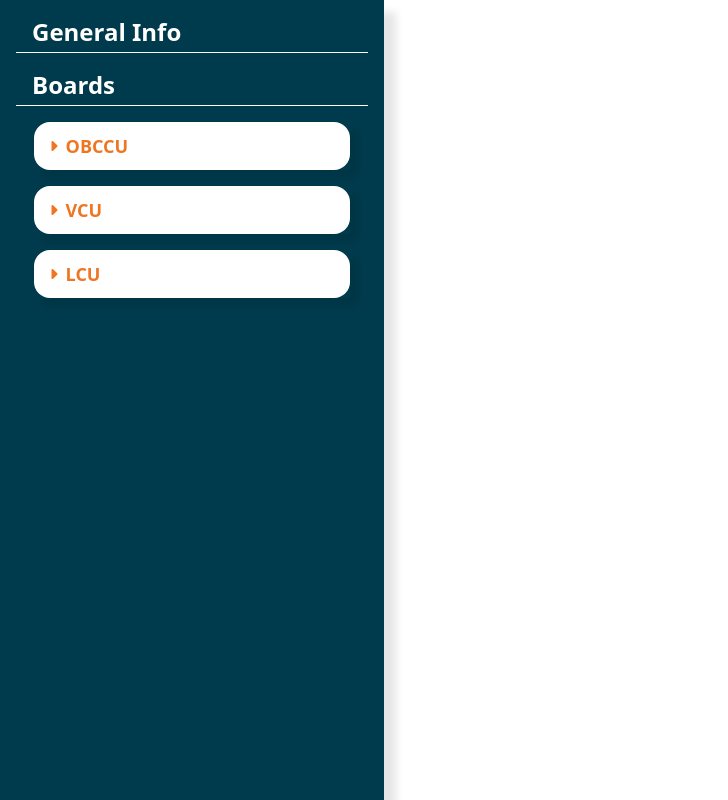
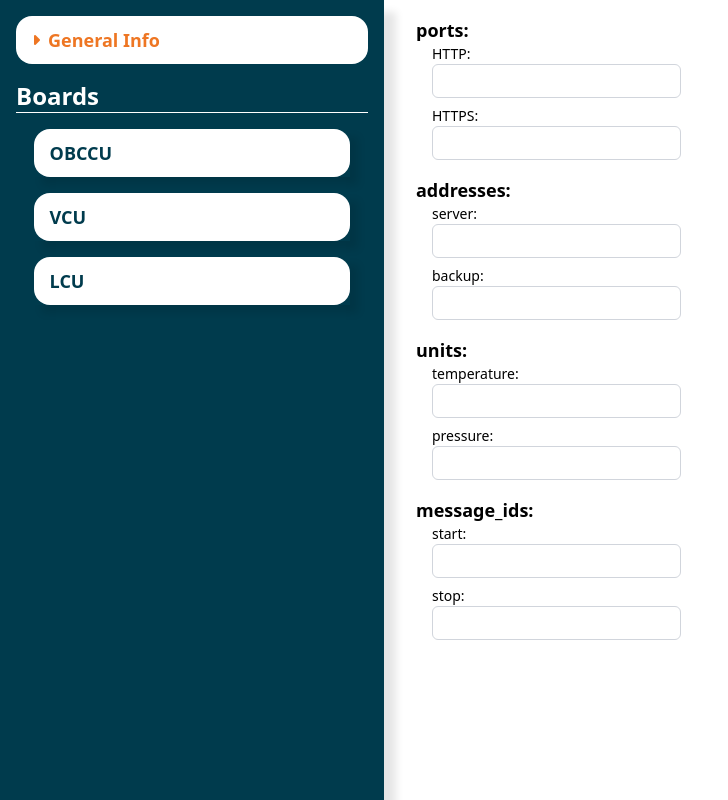
Before and after one commit to HyperloopUPV-H8/adj-valet, a React (Vite) app in the folder adj-valet-front/: page / in a window 1280 px wide. Shown: the whole page, without its empty margins (0-728 px from the left). Built offline with nearby package versions, Linux system fonts and the light colour scheme.

Commit message:
v1 de renderInputs

```diff
--- a/adj-valet-front/src/App.tsx
+++ b/adj-valet-front/src/App.tsx
@@ -1,4 +1,4 @@
-import { useEffect, useState } from 'react';
+import { JSX, useEffect, useState } from 'react';
 import ADJContext from './context/ADJContext';
 import { Content } from './layout/Content';
 import { Sidebar } from './layout/Sidebar';
@@ -6,31 +6,124 @@ import { ADJ_INFO_MOCK } from './api/mock';
 import { LoadingSpinner } from './components/LoadingSpinner';
 import { ADJ } from './types/ADJ';
 
+export type JsonPrimitive = string | number | boolean | null;
+export type JsonObject = { [key: string]: JsonValue };
+export type JsonArray = JsonValue[];
+
+export type JsonValue = JsonPrimitive | JsonObject | JsonArray;
+export type JsonData = JsonObject;
+
 function App() {
-
     const [ADJInfo, setADJInfo] = useState<ADJ>();
     const [isLoading, setIsLoading] = useState(true);
+    const [updatedData, setUpdatedData] = useState<JsonData>(ADJInfo || {});
+
+    const [selectedSection, setSelectedSection] =
+        useState<string>('general_info');
+
+    const handleChange = (path: string[], value: JsonValue) => {
+        setUpdatedData((prevData) => {
+            // Realizamos una copia profunda de los datos
+            const updated = JSON.parse(JSON.stringify(prevData)); // Copia profunda de los datos
+            let temp: any = updated;
+
+            // Navegar por la ruta y actualizar el valor
+            path.slice(0, -1).forEach((key) => {
+                temp = temp[key];
+            });
+
+            // Actualizamos el último valor en la ruta
+            temp[path[path.length - 1]] = value;
+
+            return updated;
+        });
+    };
+
+    const renderInputs = (
+        obj: JsonObject,
+        path: string[] = [],
+    ): JSX.Element[] => {
+        return Object.keys(obj).map((key) => {
+            const newPath = [...path, key];
+            const value = obj[key];
+
+            // Si es un objeto, renderiza recursivamente
+            if (typeof value === 'object' && value !== null) {
+                return (
+                    <div key={key} className="mb-4">
+                        <strong className="block text-lg font-semibold">
+                            {key}:
+                        </strong>
+                        <div className="ml-4">
+                            {renderInputs(value as JsonObject, newPath)}
+                        </div>
+                    </div>
+                );
+            } else {
+                // Si es un valor primitivo (string, number, etc.), renderiza el input
+                return (
+                    <div key={key} className="mb-2">
+                        <label className="block text-sm font-medium">
+                            {key}:
+                        </label>
+                        <input
+                            type={typeof value === 'number' ? 'number' : 'text'}
+                            value={getValueFromPath(updatedData, newPath)}
+                            onChange={(e) =>
+                                handleChange(
+                                    newPath,
+                                    typeof value === 'number'
+                                        ? Number(e.target.value)
+                                        : e.target.value,
+                                )
+                            }
+                            className="w-full rounded-md border border-gray-300 px-2 py-1"
+                        />
+                    </div>
+                );
+            }
+        });
+    };
+
+    const getValueFromPath = (obj: JsonObject, path: string[]): JsonValue => {
+        return path.reduce((acc, key) => (acc ? acc[key] : undefined), obj);
+    };
+
+    const selectedData =
+        selectedSection === 'general_info'
+            ? ADJInfo?.general_info
+            : ADJInfo?.boards.find((board) => board[selectedSection])?.[
+                  selectedSection
+              ];
 
     useEffect(() => {
         setTimeout(() => {
             setADJInfo(ADJ_INFO_MOCK);
             setIsLoading(false);
-        }, 1000)
+        }, 1000);
     }, []);
 
     return (
-        <div className="h-full flex">
-            { isLoading ?
-                <div className="flex items-center justify-center w-full h-full">
+        <div className="flex h-full">
+            {isLoading ? (
+                <div className="flex h-full w-full items-center justify-center">
                     <LoadingSpinner />
                 </div>
-                :
+            ) : (
                 <ADJContext.Provider value={ADJInfo}>
-                    <Sidebar></Sidebar>
+                    <Sidebar
+                        selectedSection={selectedSection}
+                        onSelectedSection={(section: string) =>
+                            setSelectedSection(section)
+                        }
+                    ></Sidebar>
 
-                    <Content></Content>
+                    <Content
+                        selectedData={selectedData}
+                        renderInputs={renderInputs}
+                    ></Content>
                 </ADJContext.Provider>
-            }
+            )}
         </div>
     );
 }
--- a/adj-valet-front/src/api/mock.ts
+++ b/adj-valet-front/src/api/mock.ts
@@ -19,7 +19,7 @@ export const ADJ_INFO_MOCK: ADJ = {
                 board_ip: "192.168.1.1",
                 measurements: [
                     {
-                        measurement_id: {
+                        "25": {
                             name: "Temperature Sensor",
                             type: "Analog",
                             podUnits: "C",
@@ -32,7 +32,7 @@ export const ADJ_INFO_MOCK: ADJ = {
                 ],
                 packets: [
                     {
-                        packet_id: {
+                        "05": {
                             type: "Data",
                             name: "Sensor Data",
                             variables: [{ "temperature": "25" }, { "humidity": "60" }]
@@ -47,7 +47,7 @@ export const ADJ_INFO_MOCK: ADJ = {
                 board_ip: "192.168.1.2",
                 measurements: [
                     {
-                        measurement_id: {
+                        "105": {
                             name: "Pressure Sensor",
                             type: "Digital",
                             podUnits: "Pa",
@@ -60,7 +60,7 @@ export const ADJ_INFO_MOCK: ADJ = {
                 ],
                 packets: [
                     {
-                        packet_id: {
+                        "302": {
                             type: "Data",
                             name: "Sensor Data",
                             variables: [{ "pressure": "500" }, { "altitude": "100" }]
@@ -75,7 +75,7 @@ export const ADJ_INFO_MOCK: ADJ = {
                 board_ip: "192.168.1.3",
                 measurements: [
                     {
-                        measurement_id: {
+                        "100": {
                             name: "Humidity Sensor",
                             type: "Analog",
                             podUnits: "%",
@@ -88,7 +88,7 @@ export const ADJ_INFO_MOCK: ADJ = {
                 ],
                 packets: [
                     {
-                        packet_id: {
+                        "200": {
                             type: "Data",
                             name: "Sensor Data",
                             variables: [{ "humidity": "45" }, { "temperature": "22" }]
--- a/adj-valet-front/src/layout/Content.tsx
+++ b/adj-valet-front/src/layout/Content.tsx
@@ -1,6 +1,17 @@
-export const Content = () => {
+import { JSX } from "react";
+import { Board } from "../types/Board";
+import { GeneralInfo } from "../types/GeneralInfo"
+import { JsonObject } from "../App";
 
+interface Props {
+    selectedData: GeneralInfo | Board | undefined;
+    renderInputs: (obj: JsonObject, path?: string[]) => JSX.Element[]
+}
+
+export const Content = ({ selectedData, renderInputs}: Props) => {
     return (
-        <></>
+        <div className="px-8 py-4">
+            {selectedData ? renderInputs(selectedData as JsonObject) : <p>No hay datos disponibles</p>}
+        </div>
     )
 }
--- a/adj-valet-front/src/layout/Sidebar.tsx
+++ b/adj-valet-front/src/layout/Sidebar.tsx
@@ -2,18 +2,23 @@ import { useContext } from 'react';
 import { Button } from '../components/Button';
 import ADJContext from '../context/ADJContext';
 
-export const Sidebar = () => {
+interface Props {
+    selectedSection: string;
+    onSelectedSection: (section: string) => void;
+}
+
+export const Sidebar = ({ selectedSection, onSelectedSection }: Props) => {
     const { boards } = useContext(ADJContext) || {};
 
     return (
-        <section className="bg-hupv-blue shadow-large h-full w-sm p-4">
-            <h2 className="mb-1 ml-4 text-2xl font-bold text-white">
-                General Info
+        <section className="bg-hupv-blue shadow-large flex h-full w-sm flex-col gap-4 p-4">
+            <Button title="General Info" isSelected={selectedSection == 'general_info'} onClick={() => onSelectedSection('general_info')}/>
+
+            <div>
+                <h2 className="mb-1 text-2xl font-bold text-white">
+                    Boards
+                    <hr className="mb-4 text-white" />
                 </h2>
-            <hr className="mb-4 text-white" />
-
-            <h2 className="mb-1 ml-4 text-2xl font-bold text-white">Boards</h2>
-            <hr className="mb-4 text-white" />
 
                 <ul className="mx-auto flex w-[90%] flex-col gap-4">
                     {boards &&
@@ -21,11 +26,12 @@ export const Sidebar = () => {
                             const name = Object.keys(board)[0];
                             return (
                                 <li key={index} className="shadow-small">
-                                <Button title={name} isSelected={true} />
+                                    <Button title={name} isSelected={selectedSection == name} onClick={() => onSelectedSection(name)}/>
                                 </li>
                             );
                         })}
                 </ul>
+            </div>
         </section>
     );
 };
```
Lines whose indentation alone changed are shown as unchanged.
